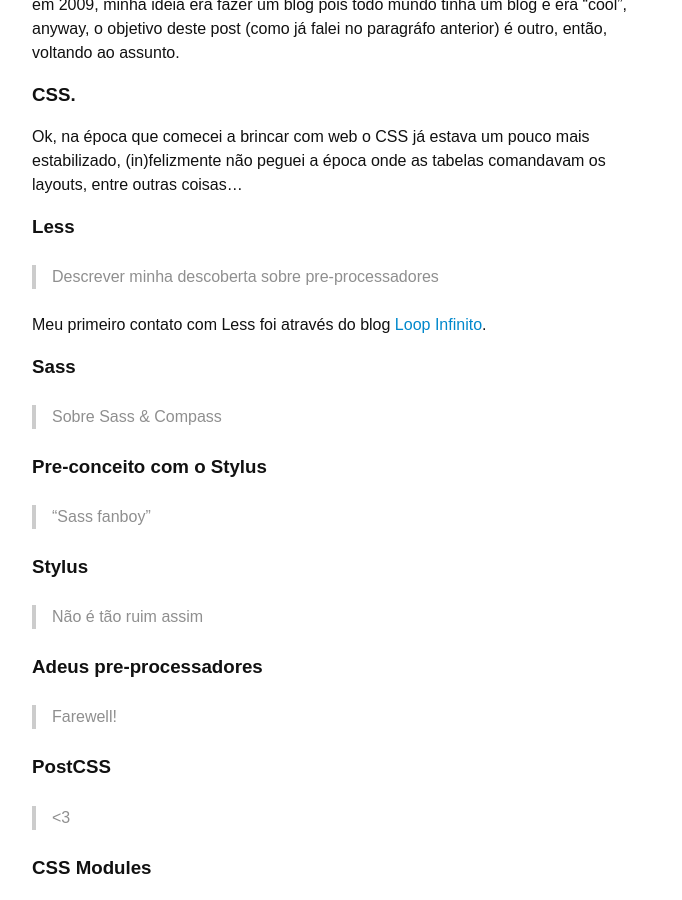
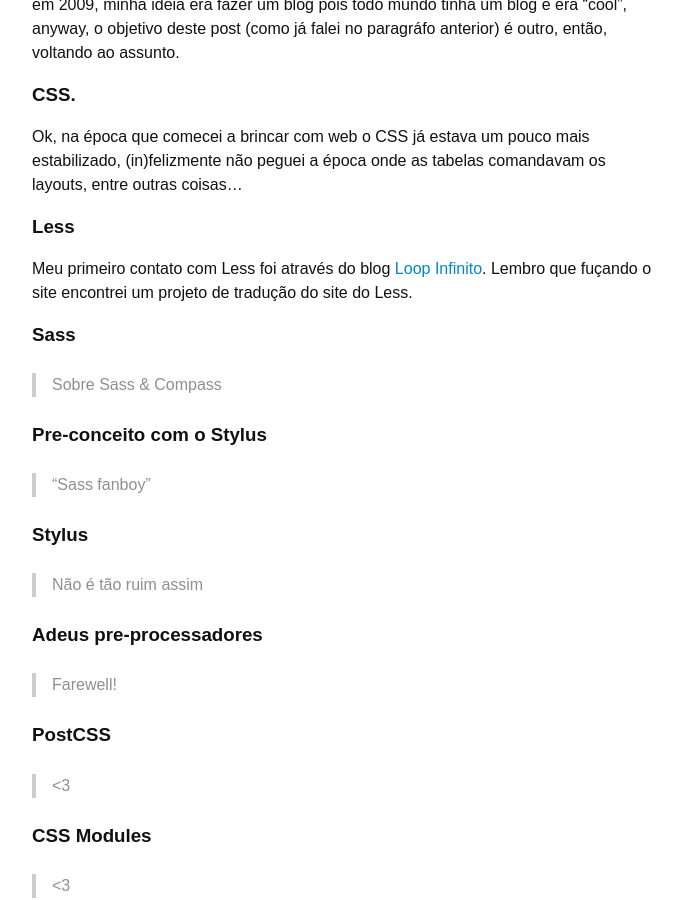
Before and after one commit to AgtLucas/_agtlucas.com, a Jekyll site: the page built from _posts/2016-05-20-css-is-dead-long-live-css.markdown, in a window 1280 px wide and 900 px high, scrolled down 348 px. Shown: the whole window, without its empty margins (298-980 px from the left). Built offline with Jekyll 4.4.1, drawn with Linux system fonts in a browser that asks for light colours; some web fonts are replaced; comment, search, counter and statistics services are not loaded.

Commit message:
Update new post

```diff
--- a/_posts/2016-05-20-css-is-dead-long-live-css.markdown
+++ b/_posts/2016-05-20-css-is-dead-long-live-css.markdown
@@ -14,9 +14,8 @@
 Ok, na época que comecei a brincar com web o CSS já estava um pouco mais estabilizado, (in)felizmente não peguei a época onde as tabelas comandavam os layouts, entre outras coisas...
 
 ### Less
-> Descrever minha descoberta sobre pre-processadores
 
-Meu primeiro contato com Less foi através do blog [Loop Infinito](http://loopinfinito.com.br/).
+Meu primeiro contato com Less foi através do blog [Loop Infinito](http://loopinfinito.com.br/). Lembro que fuçando o site encontrei um projeto de tradução do site do Less.
 
 ### Sass
 > Sobre Sass & Compass
```
